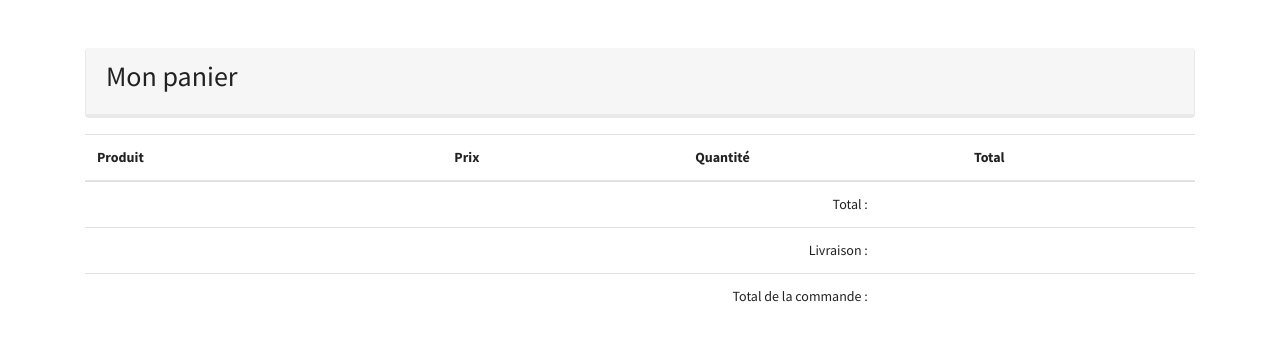
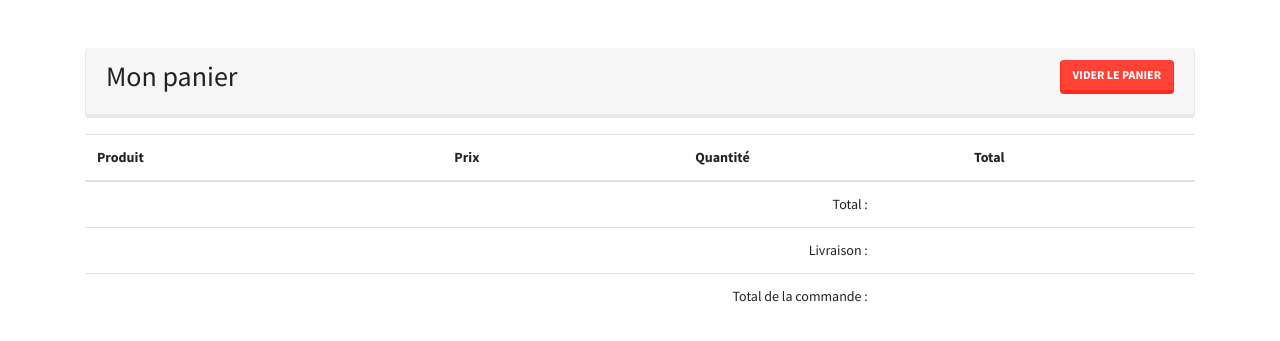
Before and after one commit to TeacherWeb131/newBoutique-symfony, a Symfony app: template templates/cart/index.html.twig in a window 1280 px wide. Shown: the part 57-398 px from the top of the page. Run offline with Twig, Linux system fonts and the light colour scheme; the template is opened without the code that fills it, so the values that code supplies are empty; some libraries are stand-ins or nearby versions.

Commit message:
Mise en place des liens pour le panier

```diff
--- a/templates/cart/index.html.twig
+++ b/templates/cart/index.html.twig
@@ -5,6 +5,7 @@
 
 {% block body %}
     <div class="alert alert-light">
+        <a href="{{ path('cart_empty') }}" class="btn btn-danger text-white float-right">Vider le panier</a>
         <h2 class="alert-title">Mon panier</h2>
     </div>
 
@@ -24,11 +25,12 @@
                 <tr>
                     <td>{{ item.product.title }}</td>
                     <td class="text-center">{{ item.product.price | price }}</td>
-
                     <td class="text-center">{{ item.quantity }}</td>
                     <td class="text-center">{{ item.total | price }}</td>
                     <td>
-                        <a href="#" class="btn btn-danger btn-sm">Supprimer</a>
+                        <a href="{{ path('cart_remove', {'id': item.product.id}) }}" class="btn btn-danger btn-sm">
+                            <i class="fas fa-trash"></i>
+                        </a>
                     </td>
                 </tr>
             {% endfor %}
--- a/templates/home/index.html.twig
+++ b/templates/home/index.html.twig
@@ -29,7 +29,7 @@
                             <i class="fas fa-search mr-1"></i>
                             Détails
                         </a>
-                        <a href="#" class="btn btn-success text-white btn-sm">
+                        <a href="{{ path('cart_add', {'id': product.id}) }}" class="btn btn-success text-white btn-sm">
                             <i class="fas fa-shopping-cart mr-1"></i>
                             Ajouter
                         </a>
--- a/templates/partials/navbar.html.twig
+++ b/templates/partials/navbar.html.twig
@@ -29,7 +29,7 @@
                 <a href="#" class="nav-link">Connexion</a>
             </li>
         </ul>
-        <a href="#" class="btn btn-success mr-1">
+        <a href="{{ path('cart_index') }}" class="btn btn-success mr-1">
             Panier
             <span class="badge badge-secondary badfe-pill">3</span>
         </a>
```
